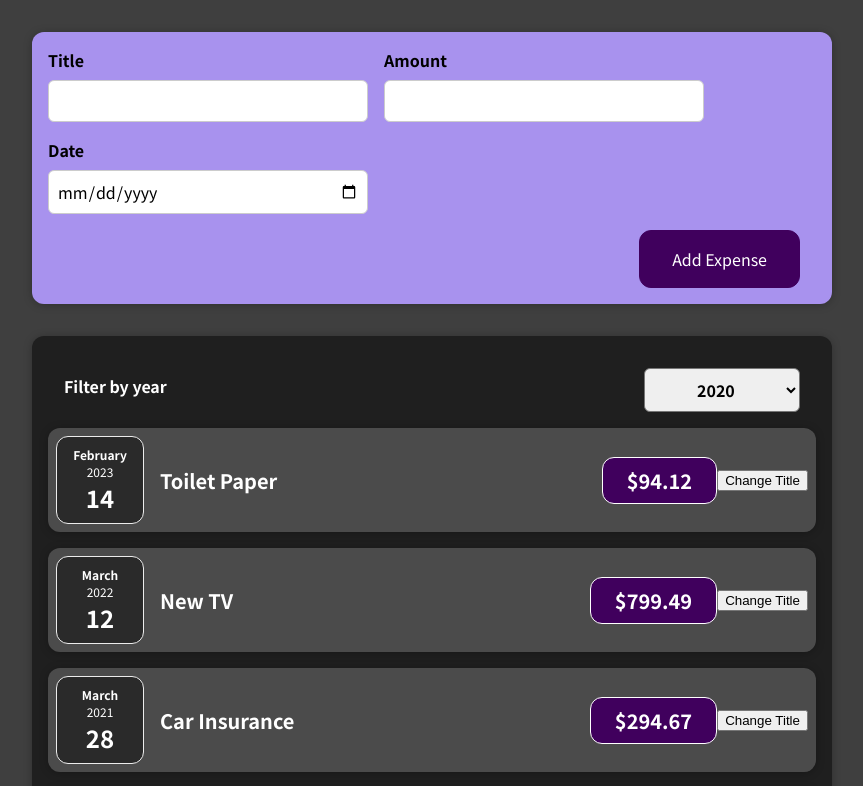
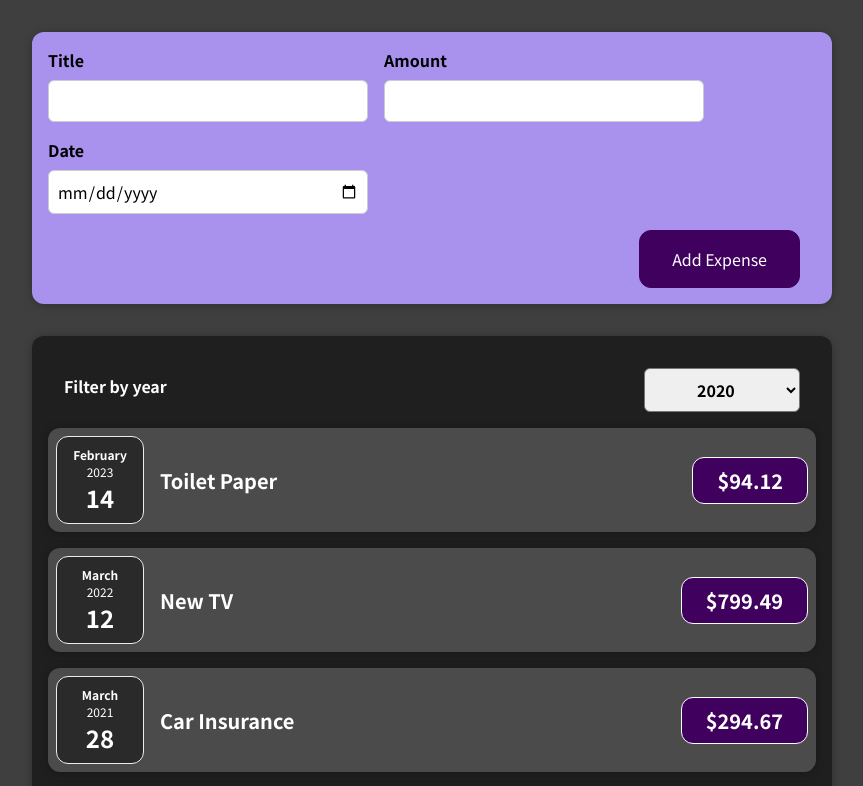
Before and after one commit to yurisokolovicz/expenses-handler, a React (Create React App) app: page / in a window 1280 px wide. Shown: the top 786 px of the page, without its empty margins (208-1071 px from the left). Built offline with nearby package versions, Linux system fonts and the light colour scheme.

Commit message:
Stateless vs Stateful Components

```diff
--- a/src/components/Expenses/ExpenseItem.js
+++ b/src/components/Expenses/ExpenseItem.js
@@ -1,24 +1,16 @@
-import React, { useState } from 'react';
+import React from 'react';
 import ExpenseDate from './ExpenseDate';
 import Card from '../UI/Card';
 import './ExpenseItem.css';
 
 const ExpenseItem = props => {
-    const [title, setTitle] = useState(props.title);
-
-    const clickHandler = () => {
-        setTitle('Updated');
-        console.log(title);
-    };
-
     return (
         <Card className="expense-item">
             <ExpenseDate date={props.date} />
             <div className="expense-item__description">
-                <h2>{title}</h2>
+                <h2>{props.title}</h2>
                 <div className="expense-item__price">${props.amount}</div>
             </div>
-            <button onClick={clickHandler}>Change Title</button>
         </Card>
     );
 };
```
